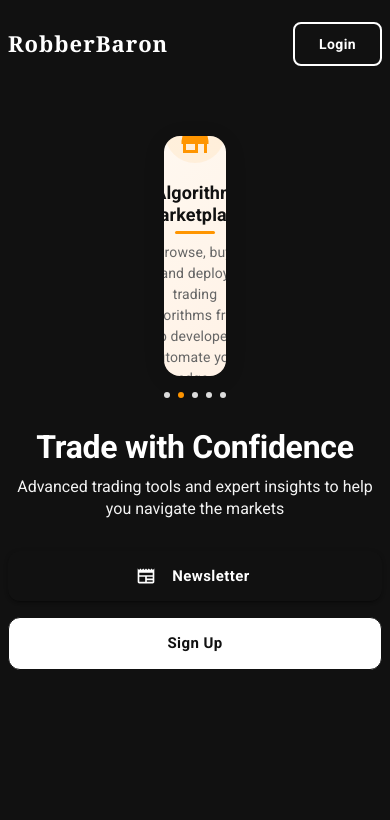
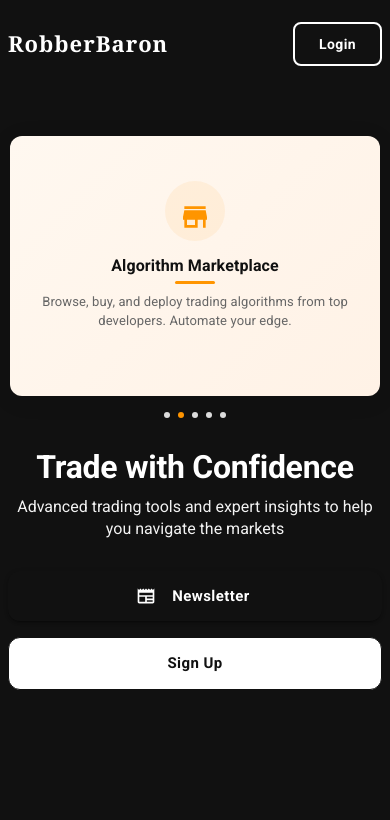
Before and after one commit to oldwestsolutions/jpmorgan, a React (Create React App) app: page / in a window 390 px wide. Shown: the top 820 px of the page. Built offline with nearby package versions, Linux system fonts and the light colour scheme.

Commit message:
Fix mobile carousel width and layout for better usability and readability

```diff
--- a/src/pages/HomePage.tsx
+++ b/src/pages/HomePage.tsx
@@ -269,17 +269,25 @@ const HomePage: React.FC = () => {
 
             {/* Right Column - White Carousel */}
             <Grid item xs={12} md={6}>
-              <Box sx={{ position: 'relative', width: '100%', maxWidth: 600, mx: 'auto' }}>
+              <Box sx={{
+                position: 'relative',
+                width: { xs: '95vw', sm: '90vw', md: '100%' },
+                maxWidth: { xs: 'none', md: 600 },
+                mx: 'auto',
+                minWidth: 0,
+              }}>
                 {/* Carousel Content */}
                 <Box
                   sx={{
                     position: 'relative',
                     width: '100%',
-                    height: { xs: 240, sm: 280, md: 320 },
+                    height: { xs: 260, sm: 280, md: 320 },
                     overflow: 'hidden',
-                    borderRadius: 4,
+                    borderRadius: { xs: 3, md: 4 },
                     boxShadow: '0 4px 24px rgba(0,0,0,0.08)',
                     touchAction: 'pan-y pinch-zoom',
+                    display: 'flex',
+                    alignItems: 'center',
                   }}
                 >
                   {heroCarouselSlides.map((slide, index) => (
@@ -297,12 +305,14 @@ const HomePage: React.FC = () => {
                         transform: `translateX(${heroIndex === index ? '0' : carouselDirection === 'right' ? '100%' : '-100%'})`,
                         background: slide.bgGradient,
                         p: { xs: 2, sm: 3, md: 4 },
+                        minWidth: 0,
                       }}
                     >
                       <Box
                         sx={{
                           textAlign: 'center',
-                          maxWidth: 600,
+                          width: '100%',
+                          maxWidth: { xs: '100%', sm: 500, md: 600 },
                           position: 'relative',
                           '&::before': {
                             content: '""',
@@ -332,7 +342,7 @@ const HomePage: React.FC = () => {
                         >
                           {React.cloneElement(slide.icon, {
                             sx: {
-                              fontSize: { xs: 36, sm: 42, md: 48 },
+                              fontSize: { xs: 32, sm: 40, md: 48 },
                               color: slide.accentColor,
                             }
                           })}
@@ -342,7 +352,7 @@ const HomePage: React.FC = () => {
                           sx={{
                             fontWeight: 700,
                             mb: 2,
-                            fontSize: { xs: 18, sm: 22, md: 24 },
+                            fontSize: { xs: 16, sm: 20, md: 24 },
                             color: '#111',
                             position: 'relative',
                             '&::after': {
@@ -364,7 +374,7 @@ const HomePage: React.FC = () => {
                           variant="body1"
                           sx={{
                             color: '#666',
-                            fontSize: { xs: 14, sm: 15, md: 16 },
+                            fontSize: { xs: 13, sm: 15, md: 16 },
                             lineHeight: 1.5,
                             position: 'relative',
                             zIndex: 1,
```
